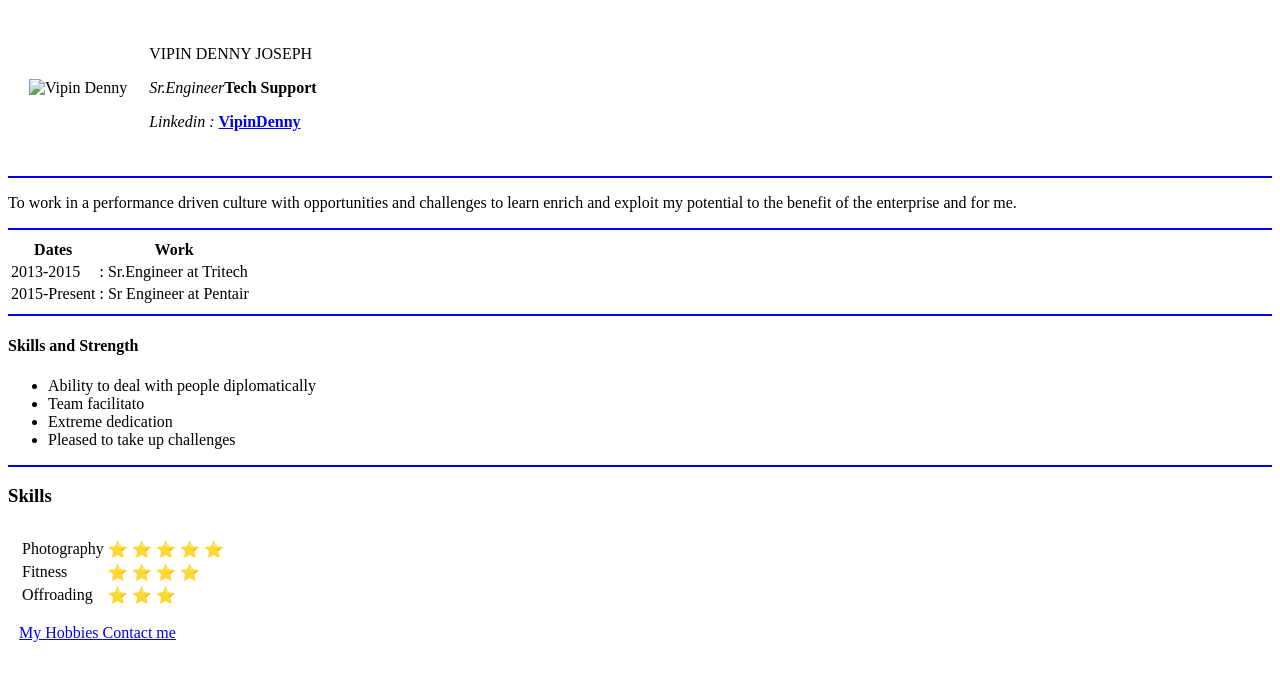
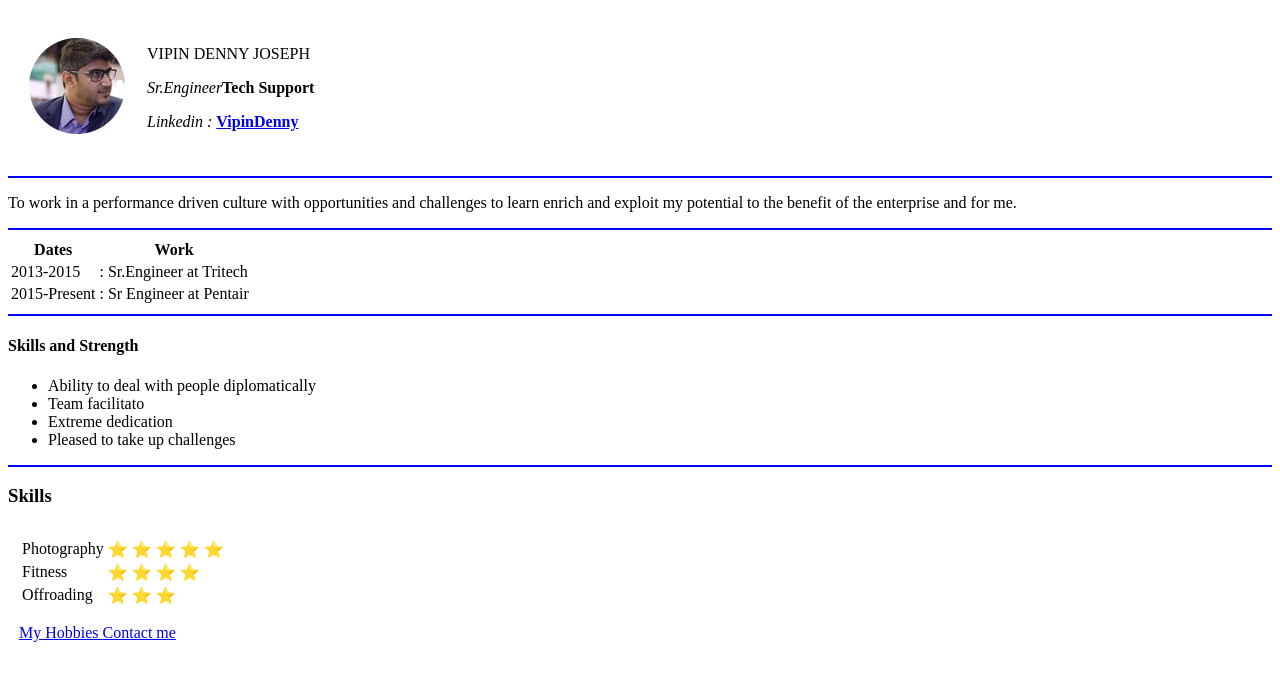
Before and after one commit to Joevipiz/CV, a plain HTML site: page index.html in a window 1280 px wide. Drawn offline with Linux system fonts and the light colour scheme.

Commit message:
Update index.html

```diff
--- a/index.html
+++ b/index.html
@@ -8,7 +8,7 @@
 <body>
   <table cellspacing="20">
     <tr>
-      <td><img src="Images/vipipropic.png" alt="Vipin Denny"></td>
+      <td><img src="vipipropic.png" alt="Vipin Denny"></td>
       <td><p></h1>VIPIN DENNY JOSEPH</h1></p>
         <p><em>Sr.Engineer</em><strong>Tech Support</strong></p>
         <p><em>Linkedin : </em><strong><a href="https://ae.linkedin.com/in/vipin-denny-a7a74567?trk=public_profile_samename_mini-profile_title">VipinDenny</a></strong></p></td>
```
